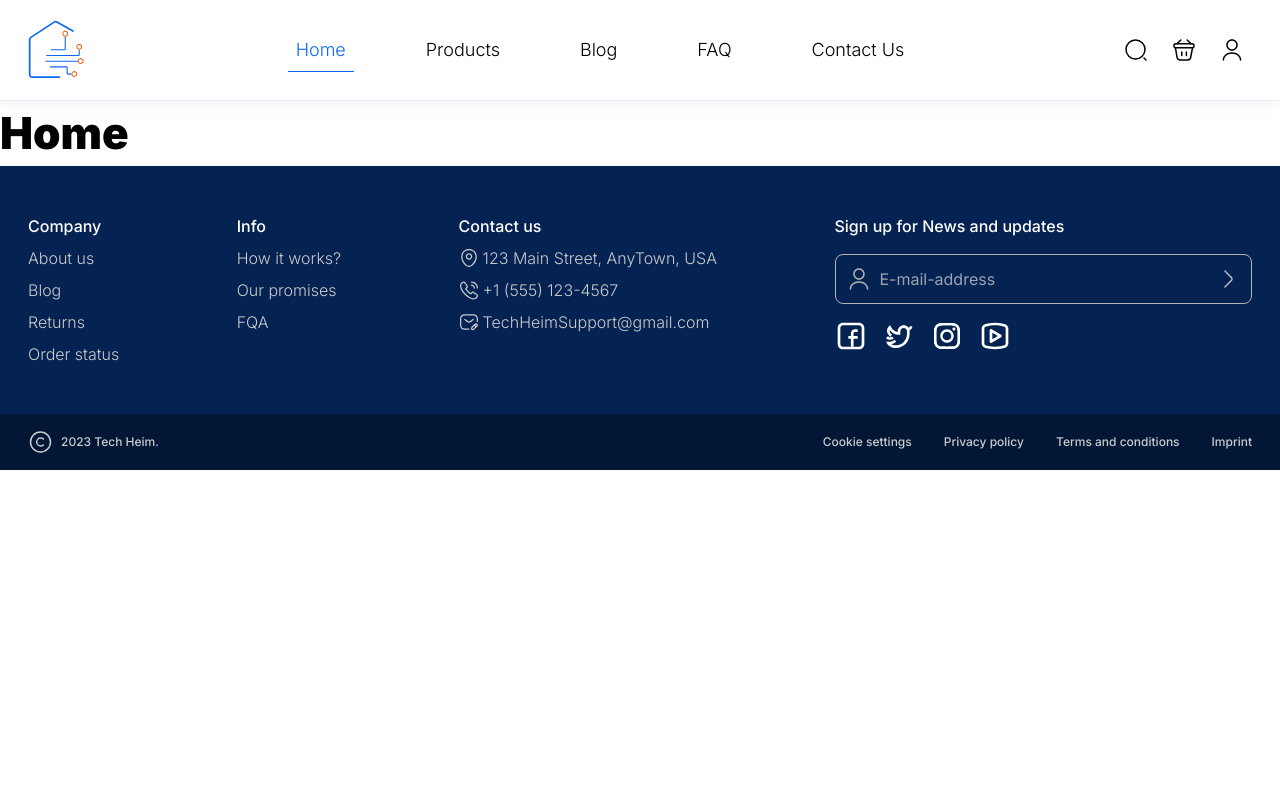
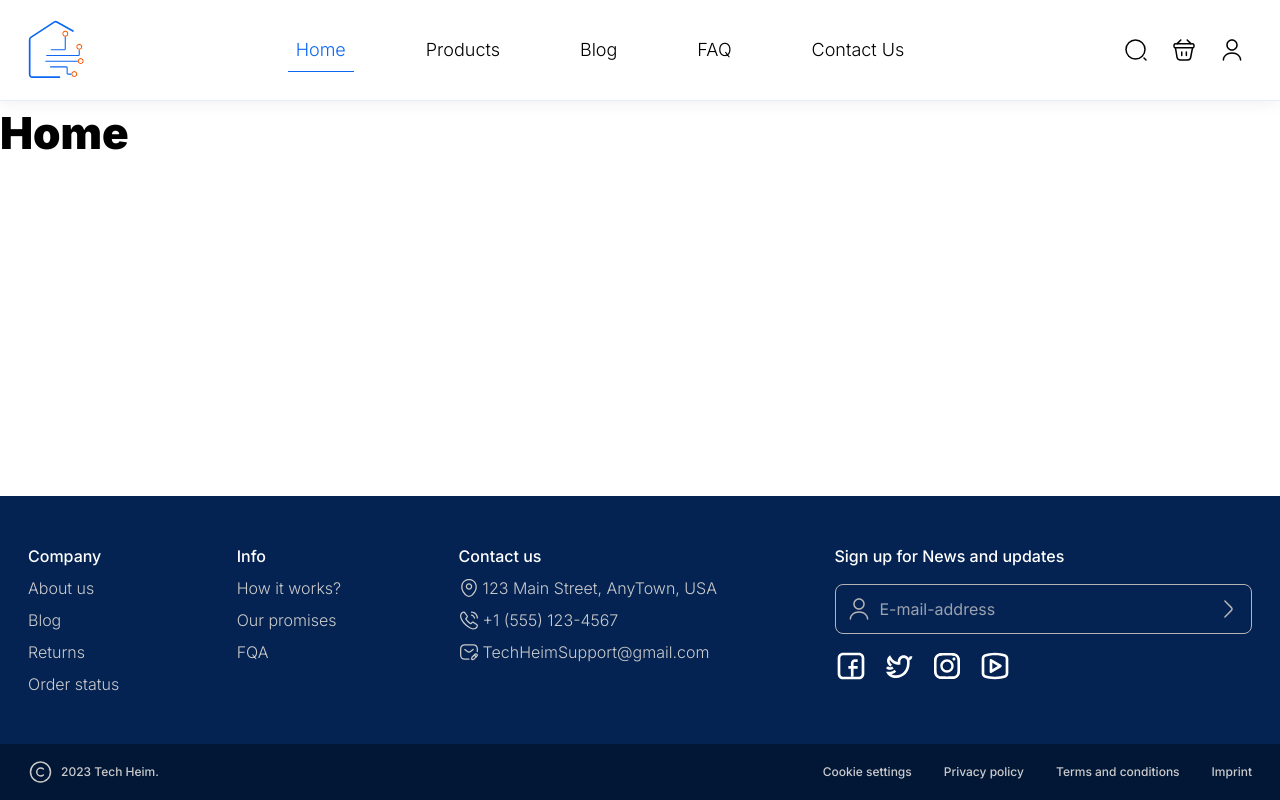
Before and after one commit to mcscoder/tech-heim, a React (Vite) app: page / in a window 1280 px wide. Built offline with nearby package versions, Linux system fonts and the light colour scheme.

Commit message:
add: push footer to the bottom of screen

```diff
--- a/src/components/Layouts/DefaultLayout/DefaultLayout.tsx
+++ b/src/components/Layouts/DefaultLayout/DefaultLayout.tsx
@@ -4,9 +4,9 @@
 
 export const DefaultLayout = () => {
   return (
-    <div className="global-container">
+    <div className="flex flex-col h-screen">
       <Header />
-      <main>
+      <main className="flex-1">
         <Outlet />
       </main>
       <Footer />
```
